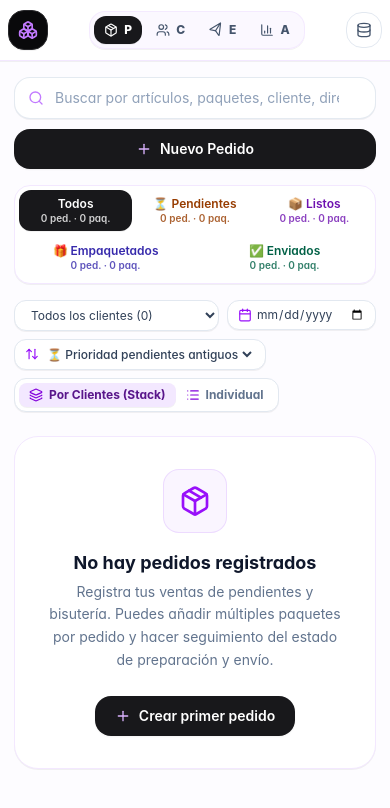
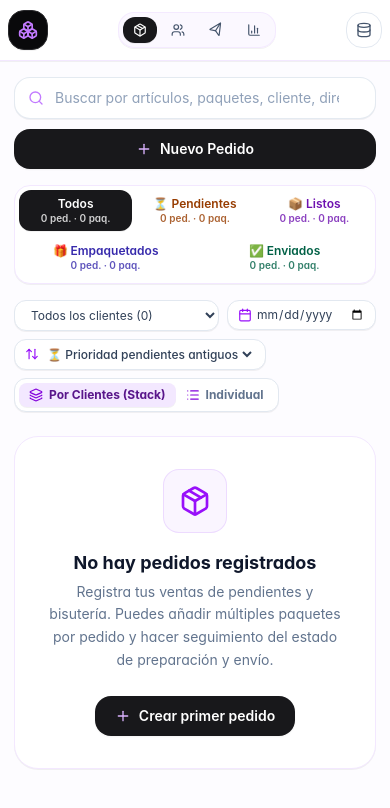
Before and after one commit to dawalberto/customers-and-orders, a React (Vite) app: page / in a window 390 px wide. Shown: the top 808 px of the page. Built offline with nearby package versions, Linux system fonts and the light colour scheme.

Commit message:
style: remove letters from menu navbar options

```diff
--- a/src/App.tsx
+++ b/src/App.tsx
@@ -154,7 +154,6 @@ export default function App() {
             >
               <Package className="w-3.5 h-3.5 sm:w-4 sm:h-4 shrink-0 pointer-events-none" />
               <span className="hidden sm:inline pointer-events-none">Pedidos</span>
-              <span className="sm:hidden font-extrabold pointer-events-none">P</span>
               {pendingOrdersCount > 0 && (
                 <span className="pointer-events-none px-1.5 py-0.2 rounded-full text-[10px] bg-amber-500 text-white font-black shadow-2xs">
                   {pendingOrdersCount}
@@ -174,7 +173,6 @@ export default function App() {
             >
               <Users className="w-3.5 h-3.5 sm:w-4 sm:h-4 shrink-0 pointer-events-none" />
               <span className="hidden sm:inline pointer-events-none">Clientes</span>
-              <span className="sm:hidden font-extrabold pointer-events-none">C</span>
             </button>
 
             {/* Envíos (E) - NEW MENU OPTION */}
@@ -189,7 +187,6 @@ export default function App() {
             >
               <Send className="w-3.5 h-3.5 sm:w-4 sm:h-4 -rotate-12 shrink-0 pointer-events-none" />
               <span className="hidden sm:inline pointer-events-none">Envíos</span>
-              <span className="sm:hidden font-extrabold pointer-events-none">E</span>
             </button>
 
             {/* Análisis (A) */}
@@ -204,7 +201,6 @@ export default function App() {
             >
               <BarChart3 className="w-3.5 h-3.5 sm:w-4 sm:h-4 shrink-0 pointer-events-none" />
               <span className="hidden sm:inline pointer-events-none">Análisis</span>
-              <span className="sm:hidden font-extrabold pointer-events-none">A</span>
             </button>
           </nav>
 
```
